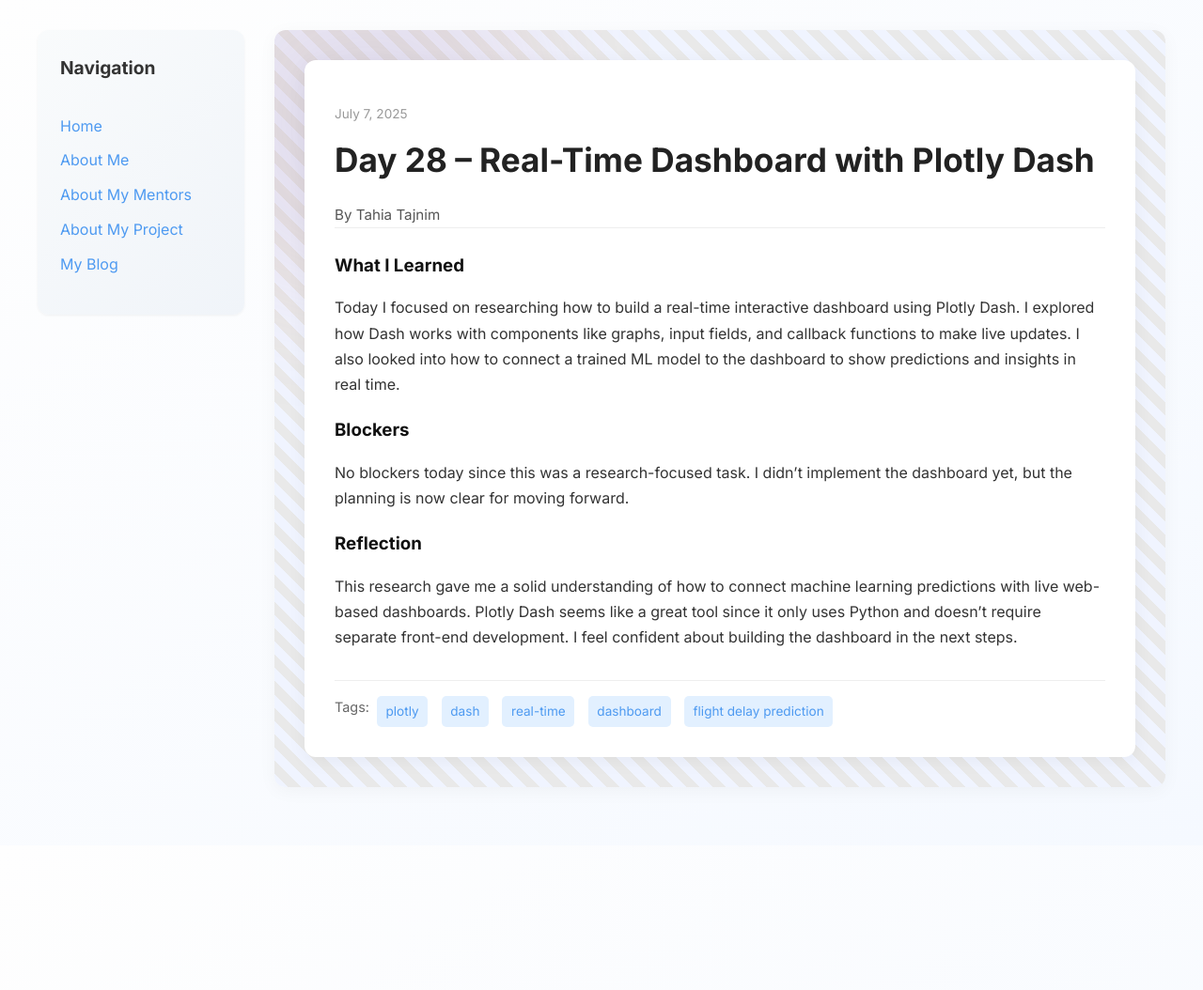
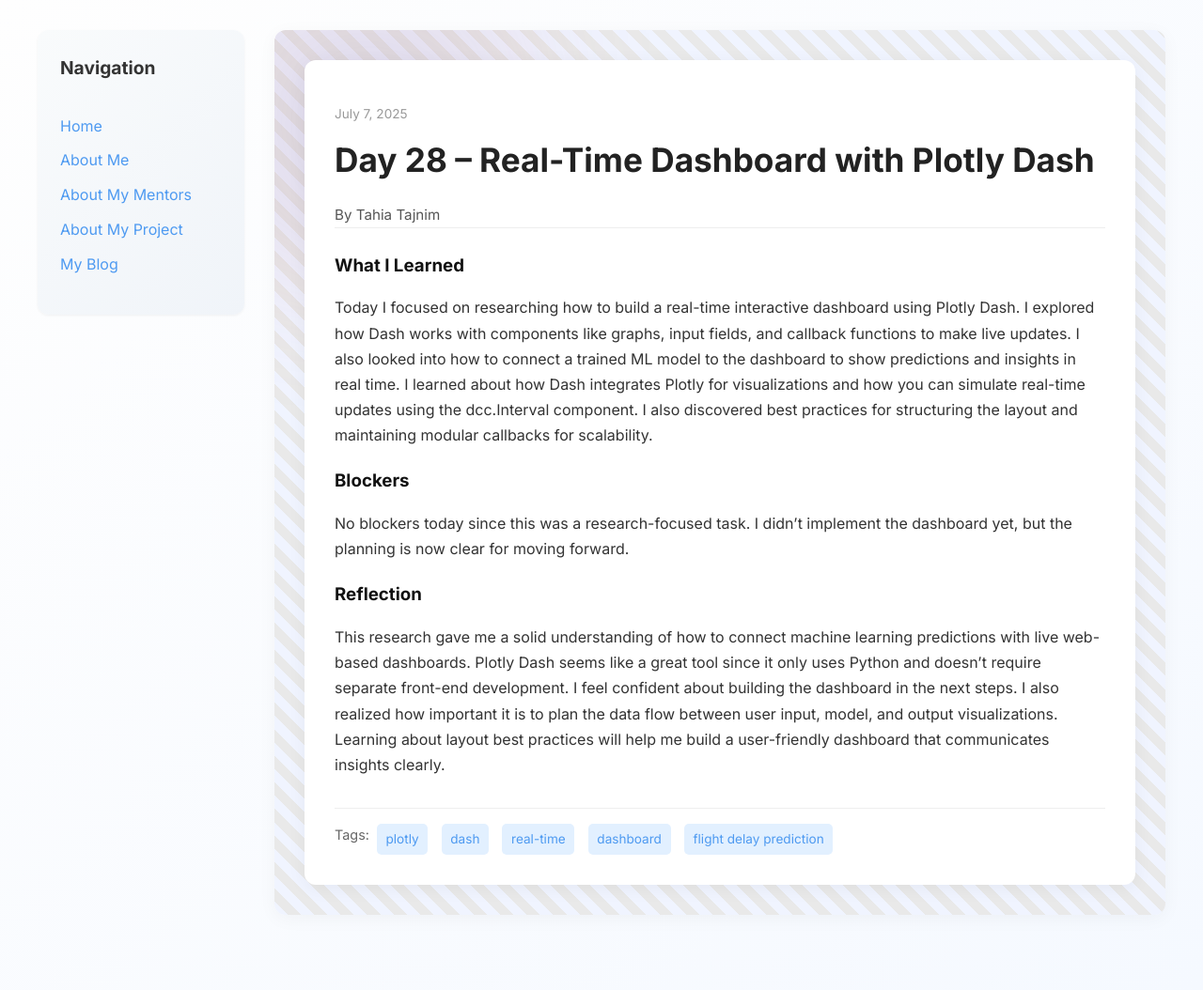
Before and after one commit to Tataj1/Tataj1.github.io, a Jekyll site: the page built from _posts/2025-07-07-day-28.md, in a window 1280 px wide. Shown: the whole page at 94% size. Built offline with Jekyll 4.4.1, drawn with Linux system fonts in a browser that asks for light colours; before the commit the page ends 900 px from its top, so only the background shows below that.

Commit message:
Update 2025-07-07-day-28.md

```diff
--- a/_posts/2025-07-07-day-28.md
+++ b/_posts/2025-07-07-day-28.md
@@ -8,11 +8,11 @@ permalink: /day28.html
 tags: ["plotly", "dash", "real-time", "dashboard", "flight delay prediction"]
 
 what_i_learned: |
-  Today I focused on researching how to build a real-time interactive dashboard using Plotly Dash. I explored how Dash works with components like graphs, input fields, and callback functions to make live updates. I also looked into how to connect a trained ML model to the dashboard to show predictions and insights in real time.
+  Today I focused on researching how to build a real-time interactive dashboard using Plotly Dash. I explored how Dash works with components like graphs, input fields, and callback functions to make live updates. I also looked into how to connect a trained ML model to the dashboard to show predictions and insights in real time. I learned about how Dash integrates Plotly for visualizations and how you can simulate real-time updates using the dcc.Interval component. I also discovered best practices for structuring the layout and maintaining modular callbacks for scalability.
 
 blockers: |
   No blockers today since this was a research-focused task. I didn’t implement the dashboard yet, but the planning is now clear for moving forward.
 
 reflection: |
-  This research gave me a solid understanding of how to connect machine learning predictions with live web-based dashboards. Plotly Dash seems like a great tool since it only uses Python and doesn’t require separate front-end development. I feel confident about building the dashboard in the next steps.
+  This research gave me a solid understanding of how to connect machine learning predictions with live web-based dashboards. Plotly Dash seems like a great tool since it only uses Python and doesn’t require separate front-end development. I feel confident about building the dashboard in the next steps. I also realized how important it is to plan the data flow between user input, model, and output visualizations. Learning about layout best practices will help me build a user-friendly dashboard that communicates insights clearly.
 ---
```
